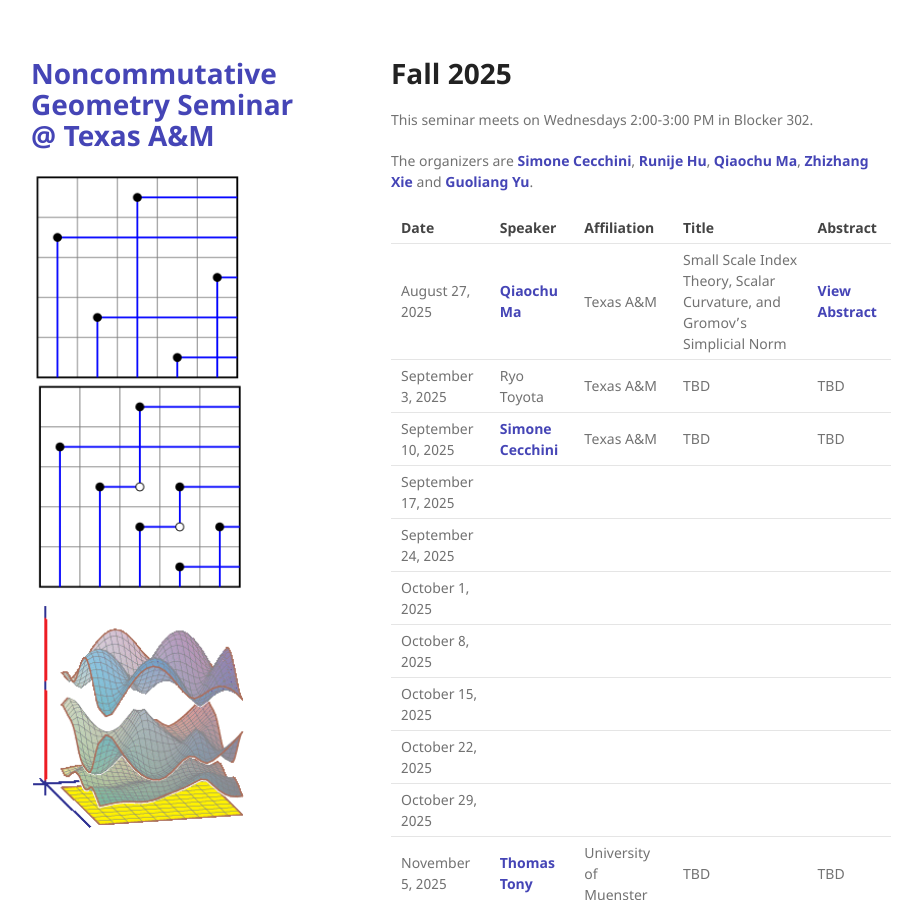
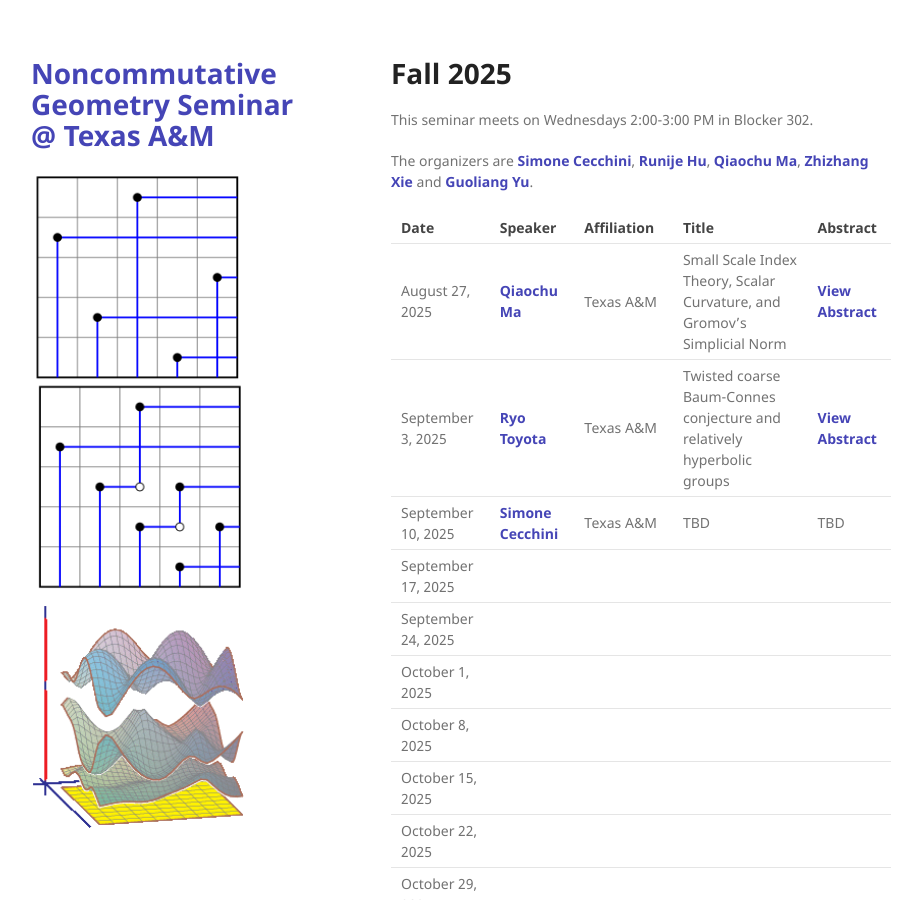
Before and after one commit to tamu-seminar/noncommutative-geometry, a Jekyll site: the page built from index.md, in a window 1280 px wide and 900 px high. Shown: the whole window, without its empty margins (179-1101 px from the left). Built offline with Jekyll 4.4.1, drawn with Linux system fonts in a browser that asks for light colours.

Commit message:
Ryo-Toyota

```diff
--- a/index.md
+++ b/index.md
@@ -24,7 +24,7 @@
 | Date         | Speaker | Affiliation| Title | Abstract |
 |--------------|---------|------------|-------|-------|
 | August 27, 2025   |  [Qiaochu Ma](https://sites.google.com/view/qiaochu-ma)  | Texas A&M  | Small Scale Index Theory, Scalar Curvature, and Gromov’s Simplicial Norm | <span class="abstract-link" onclick="showAbstract('Qiaochu-Ma')">View Abstract</span>  |
-| September 3, 2025   | Ryo Toyota     | Texas A&M  | TBD     | TBD  |
+| September 3, 2025   | [Ryo Toyota](https://sites.google.com/tamu.edu/ryotoyotashomopage/home)     | Texas A&M  | Twisted coarse Baum-Connes conjecture and relatively hyperbolic groups     | <span class="abstract-link" onclick="showAbstract('Ryo-Toyota')">View Abstract</span>  |
 | September 10, 2025 | [Simone Cecchini](https://simonececchini.org/) | Texas A&M  | TBD     | TBD      |
 | September 17, 2025|      |   |      |       |
 | September 24, 2025| |  |   |      |
@@ -61,6 +61,10 @@
 
 <div id="Qiaochu-Ma" style="display:none;">
 Scalar curvature encodes the volume information of small geodesic balls within a Riemannian manifold, making it, to some extent, the weakest curvature invariant. This raises a natural question: what topological constraints does scalar curvature impose on manifolds? In this talk, we shall show that for a manifold with a scalar curvature lower bound, the simplicial norm of certain characteristic classes can be controlled by its volume and isoperimetric constant. This is joint work with Guoliang Yu.
+</div>
+
+<div id="Ryo-Toyota" style="display:none;">
+We introduce twisted coarse Baum–Connes conjecture with stable coarse algebras, a geometric analogue of the Baum–Connes conjecture with coefficients. We show that this twisted version has stronger permanence properties than the classical coarse Baum–Connes conjecture, particularly with respect to unions and subspaces. We apply this framework to relatively hyperbolic groups. For a finitely generated group $G$ that is hyperbolic relative to  $\{H_1,\cdots,H_n\}$, it is known that $G$ satisfies coarse Baum-Connes conjecture if each $H_i$ does and $H_i$ admits finite-dimensional simplicial model of the universal space proper actions. Using our permanence results, we can show that $G$ satisfies twisted coarse Baum-Connes conjecture with stable coefficients, if and only if each $H_i$ does. This is a joint work with Jintao Deng.
 </div>
 
 
```
